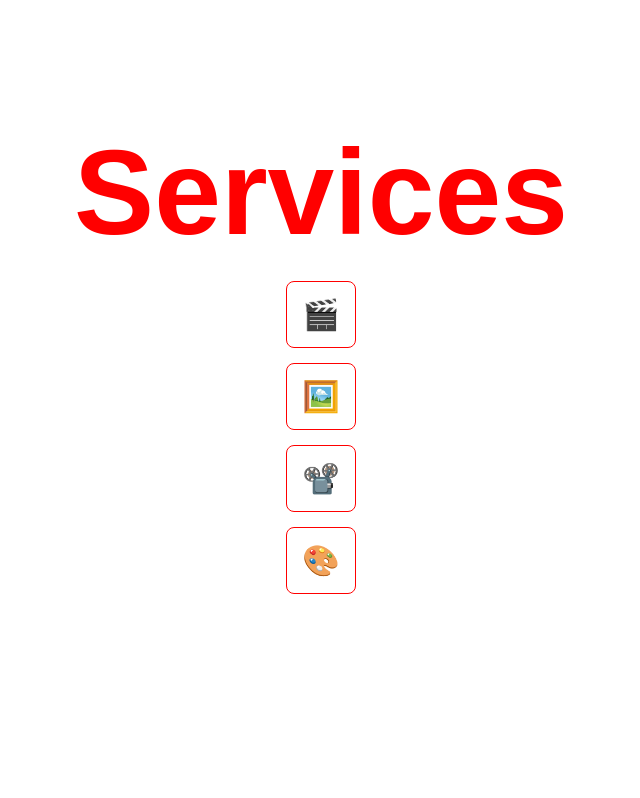
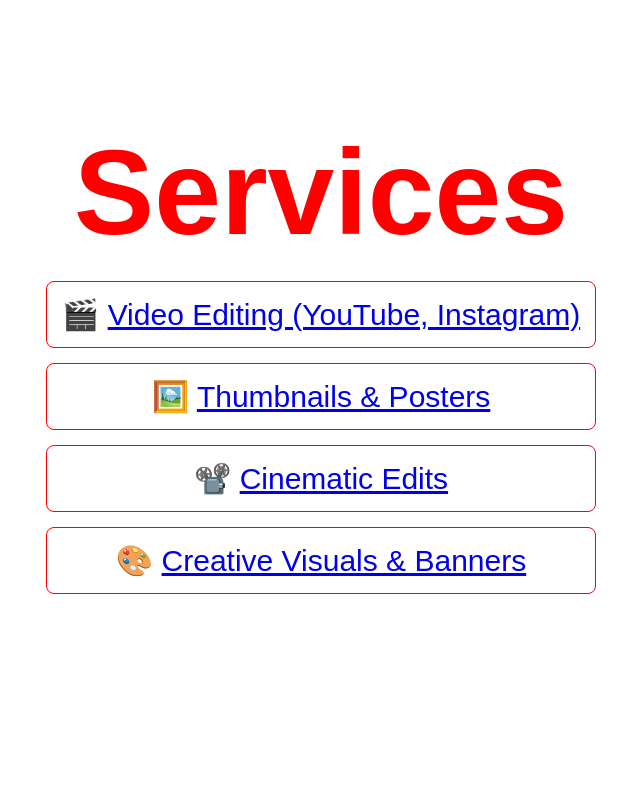
Before and after one commit to enquiry42business-cloud/Showcase-Web, a plain HTML site: page index.html in a window 1280 px wide. Shown: the part 1672-2470 px from the top of the page, without its empty margins (319-959 px from the left). Drawn offline with Linux system fonts and the light colour scheme.

Commit message:
Update index.html

```diff
--- a/index.html
+++ b/index.html
@@ -206,15 +206,15 @@
   </section>
 
   <!-- Services -->
-  <section id="services">
-    <h2>Services</h2>
-    <div class="services-list">
-      <div>🎬 <a href="Video Editing (YouTube, Instagram)"></a></div>
-      <div>🖼️ <a href="Thumbnails & Posters"></a></div>
-      <div>📽️ <a href="Cinematic Edits"></a></div>
-      <div>🎨 <a href="Creative Visuals & Banners"></a></div>
-    </div>
-  </section>
+<section id="services">
+  <h2>Services</h2>
+  <div class="services-list">
+    <div>🎬 <a href="#">Video Editing (YouTube, Instagram)</a></div>
+    <div>🖼️ <a href="#">Thumbnails & Posters</a></div>
+    <div>📽️ <a href="#">Cinematic Edits</a></div>
+    <div>🎨 <a href="#">Creative Visuals & Banners</a></div>
+  </div>
+</section>
 
   <!-- Portfolio -->
   <section id="portfolio">
```
